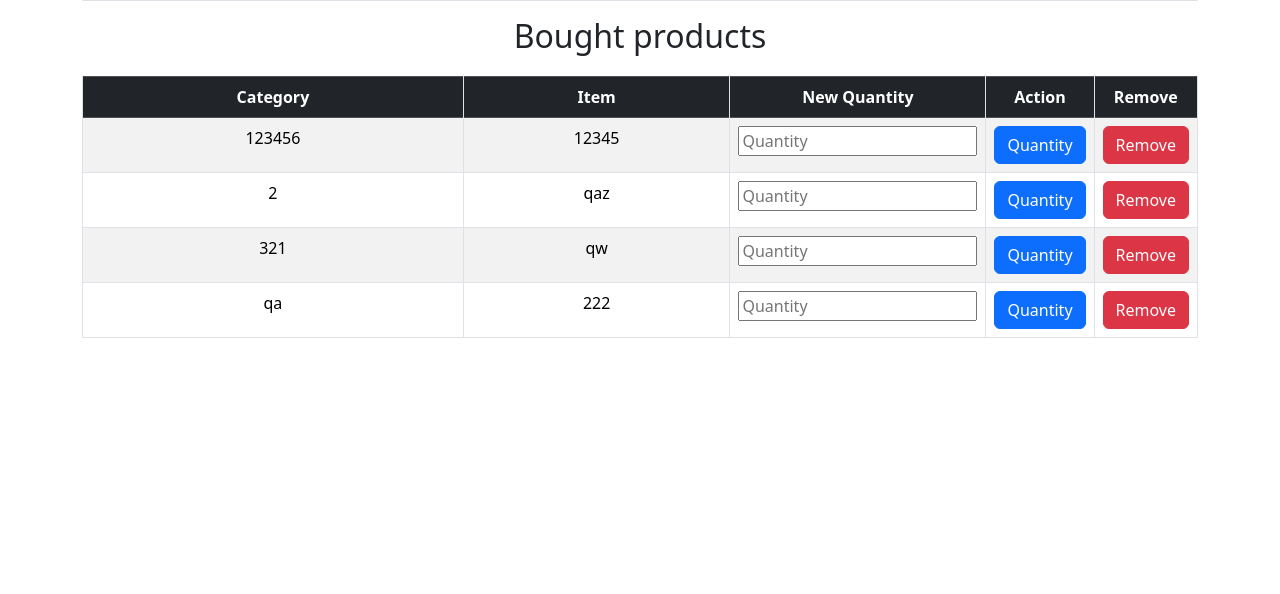
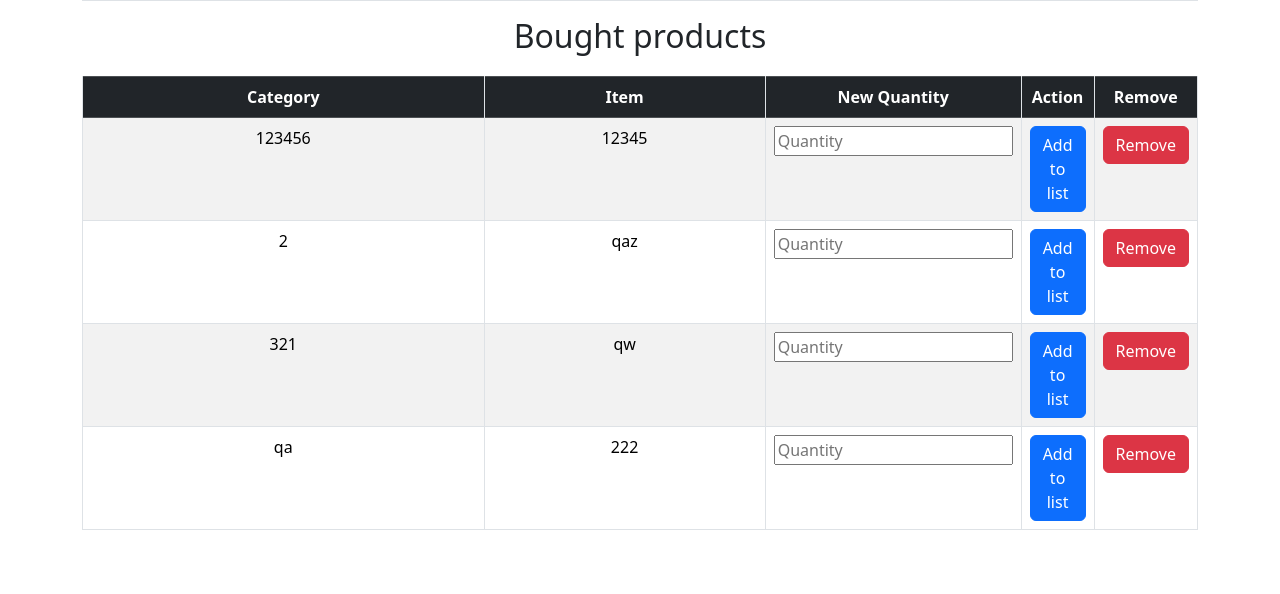
Before and after one commit to PHBDS/Final-project-CS50, a Flask app: page / in a window 1280 px wide. Shown: the part 653-1247 px from the top of the page. Before the commit the page ends 991 px from the top, so only its background shows below. Run offline with Flask 3, Linux system fonts and the light colour scheme; a user stored in the database is signed in; some libraries are stand-ins or nearby versions.

Commit message:
update button

```diff
--- a/templates/index.html
+++ b/templates/index.html
@@ -99,7 +99,7 @@
                                 <input type="hidden" name="item_id" value="{{ product['item_id'] }}">
                                 <input type="hidden" name="category_id" value="{{ product['category_id'] }}">
                                 <input type="hidden" name="item" value="{{ product['item'] }}">
-                                <button type="submit" name="update_quantity" class="btn btn-primary">Quantity</button>
+                                <button type="submit" name="update_quantity" class="btn btn-primary">Add to list</button>
                             </form>
                         </td>
                         <td>
```
